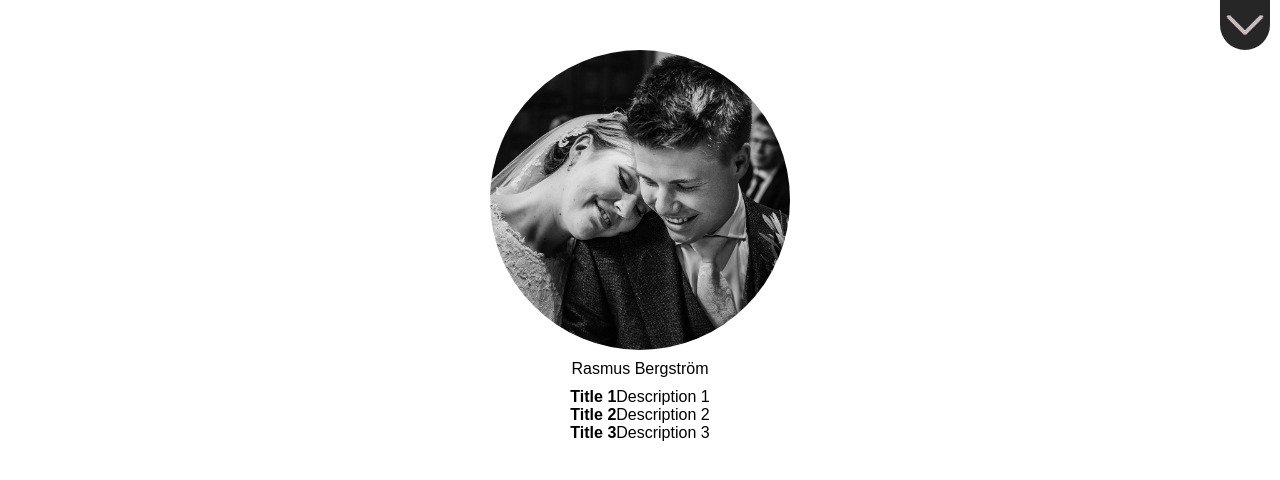
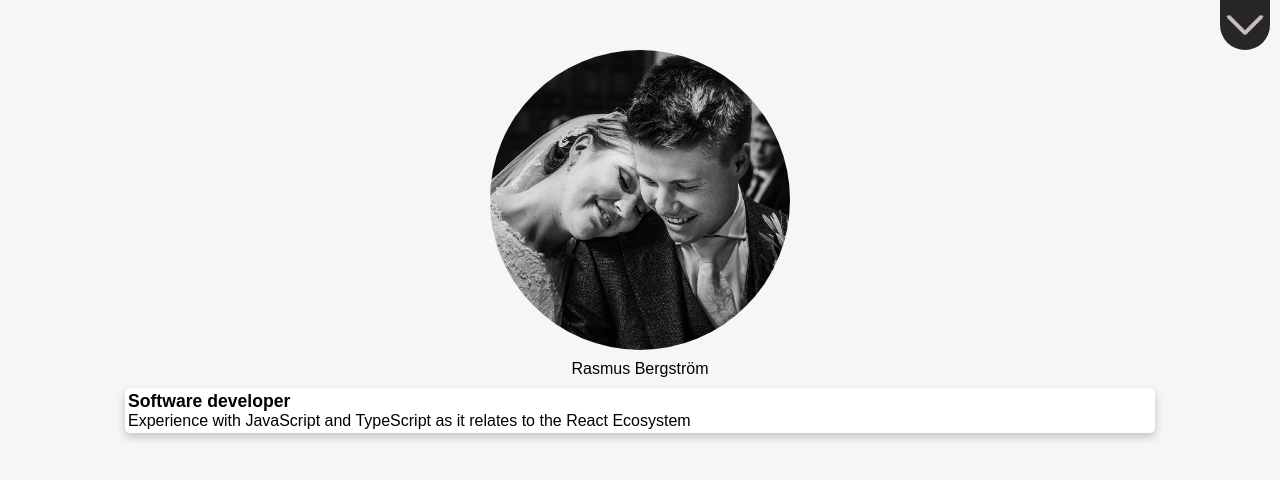
Before and after one commit to JRasmusBm/jrasmusbm.github.io, a React (Create React App) app: page / in a window 1280 px wide. Shown: the top 480 px of the page. Built offline with nearby package versions, Linux system fonts and the light colour scheme; the HTML template or start-up script is replaced by a standard one.

Commit message:
Resize card

```diff
--- a/src/components/Card.tsx
+++ b/src/components/Card.tsx
@@ -1,36 +1,35 @@
 import * as React from 'react';
 import styled from 'styled-components';
 
+import Item from './Item';
+
 const View = styled.div`
-  display: flex;
-  justify-content: space-between;
-  align-items: space-between;
-`;
-
-const Title = styled.div`
-  font-weight: 600;
-`;
-
-const Description = styled.div`
+  display: grid;
+  background: white;
+  width: 80%;
+  padding: 3px;
+  border-radius: 5px;
+  box-shadow: 0 4px 8px 0 rgba(0,0,0,0.2);
 
 `;
 
+interface Content {
+  title: string;
+  description: string;
+}
+
 interface CardProps {
-  title: string;
-  children: string;
+  content: Content[];
 }
 
 const Card = (props: CardProps) => {
-    return (
-      <View>
-        <Title>
-          {props.title}
-        </Title>
-        <Description>
-          {props.children}
-        </Description>
-      </View>
-    );
+  return (
+    <View>
+      {props.content.map(({title, description}, index) =>
+        <Item key={index} title={title} description={description} />
+      )}
+    </View>
+  );
 };
 
 export default Card;
--- a/src/components/Home.tsx
+++ b/src/components/Home.tsx
@@ -6,11 +6,26 @@ import Header from './Header';
 import Card from './Card';
 
 const View = styled.div`
+  width: 100%;
+  height: 100%;
+  background: #f6f6f6;
+`;
+
+const Content = styled.div`
   display: flex;
   width: 100%;
   align-items: center;
   flex-direction: column;
+  background: #f6f6f6;
 `;
+
+const content = [
+  {
+    key: 1,
+    title: 'Software developer',
+    description: 'Experience with JavaScript and TypeScript as it relates to the React Ecosystem'
+  },
+];
 
 const TextHeader = styled.div`
   padding: 10px;
@@ -24,18 +39,16 @@ const Image = styled.img`
 
 class Home extends React.Component {
   render() {
-    return [
-      <Header key={0}/>,
-      (
-        <View key={1}>
+    return (
+      <View>
+        <Header key={0}/>
+        <Content key={1}>
           <Image src={rasmus} />
           <TextHeader>Rasmus Bergström</TextHeader>
-          <Card title="Title 1">Description 1</Card>
-          <Card title="Title 2">Description 2</Card>
-          <Card title="Title 3">Description 3</Card>
-        </View>
-      ),
-    ];
+          <Card content={content} />
+        </Content>
+      </View>
+    );
   }
 }
 
--- /dev/null
+++ b/src/components/Item.tsx
@@ -0,0 +1,36 @@
+import * as React from 'react';
+import styled from 'styled-components';
+
+const View = styled.div`
+  display: grid;
+
+`;
+
+const Title = styled.div`
+  font-size: 1.1em;
+  font-weight: 600;
+`;
+
+const Description = styled.div`
+  font-size: 1em;
+`;
+
+interface ItemProps {
+  title: string;
+  description: string;
+}
+
+const Item = (props: ItemProps) => {
+    return (
+      <View>
+        <Title>
+          {props.title}
+        </Title>
+        <Description>
+          {props.description}
+        </Description>
+      </View>
+    );
+};
+
+export default Item;
--- a/src/index.css
+++ b/src/index.css
@@ -1,5 +1,6 @@
-body {
+html, body, #root {
   margin: 0;
   padding: 0;
+  height: 100%;
   font-family: sans-serif;
 }
```
